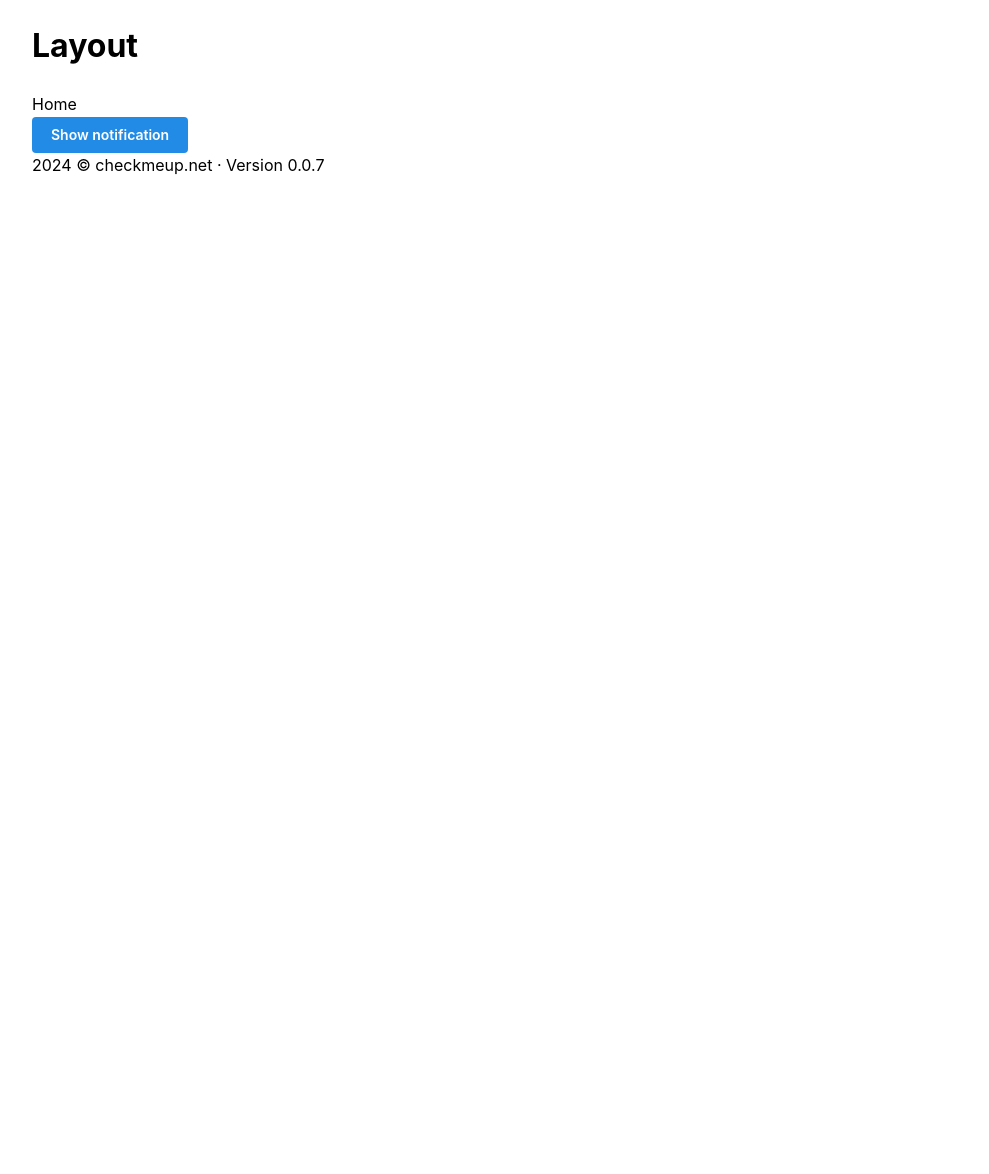
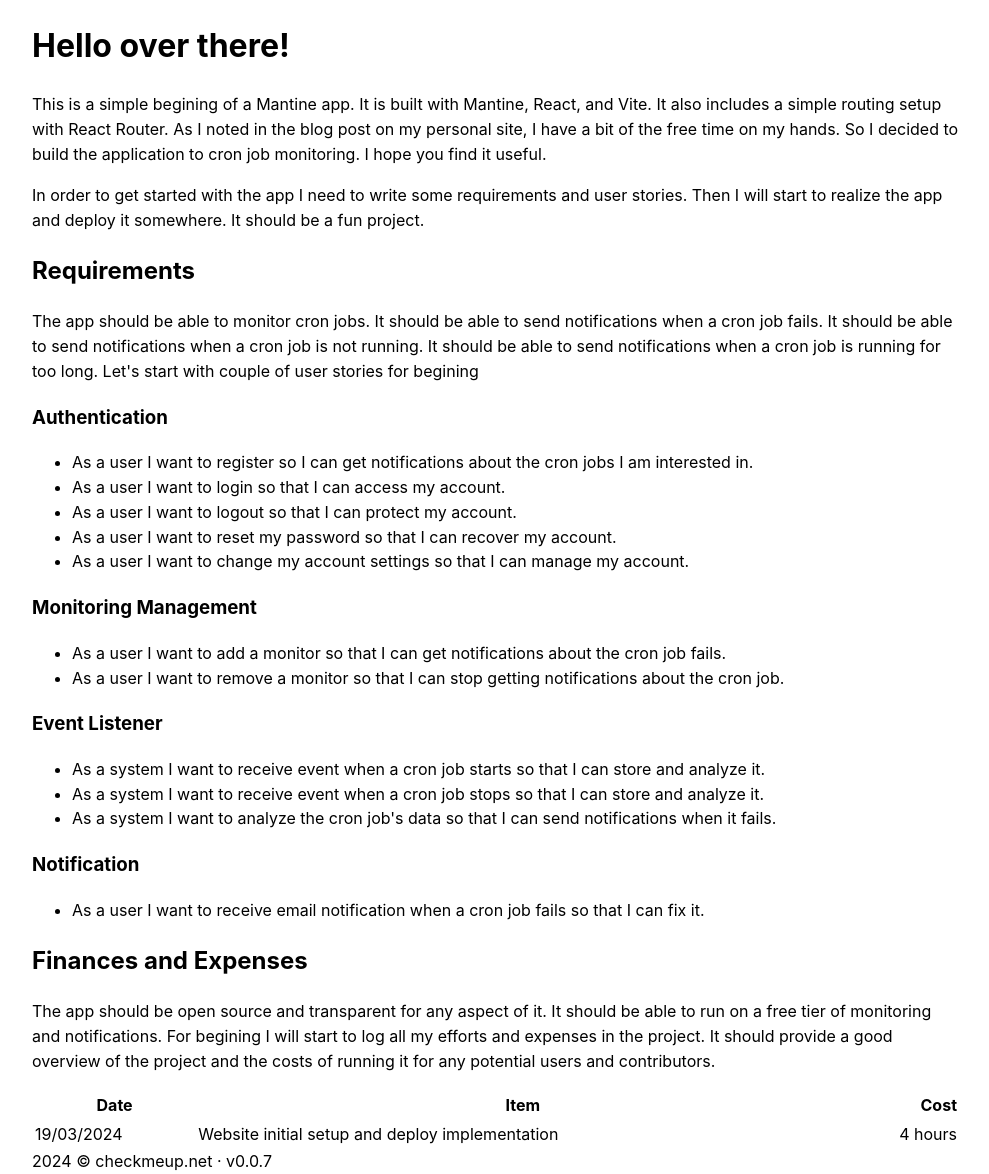
Before and after one commit to checkmeup/web, a React (Vite) app: page / in a window 1280 px wide. Shown: the whole page, without its empty margins (144-1133 px from the left). Before the commit the page ends 800 px from the top, so only its background shows below. Built offline with nearby package versions, Linux system fonts and the light colour scheme.

Commit message:
Add basic description

```diff
--- a/src/components/Footer.tsx
+++ b/src/components/Footer.tsx
@@ -1,7 +1,7 @@
 import pkg from '../../package.json';
 
 const Footer = () => {
-  return <footer>2024 &copy; checkmeup.net &middot; Version {pkg.version}</footer>;
+  return <footer>2024 &copy; checkmeup.net &middot; v{pkg.version}</footer>;
 };
 
 export default Footer;
--- a/src/pages/Home.tsx
+++ b/src/pages/Home.tsx
@@ -1,22 +1,66 @@
-import { Text } from '@mantine/core';
 import Footer from '../components/Footer';
-import { notifications } from '@mantine/notifications';
-import { Button } from '@mantine/core';
 
 const Home = () => {
   return (
     <>
-      <Text>Home</Text>
-      <Button
-        onClick={() =>
-          notifications.show({
-            title: 'Default notification',
-            message: 'Hey there! 🤥',
-          })
-        }
-      >
-        Show notification
-      </Button>
+      <h1>Hello over there!</h1>
+      <p>
+        This is a simple begining of a Mantine app. It is built with Mantine, React, and Vite. It also includes a simple
+        routing setup with React Router. As I noted in the blog post on my personal site, I have a bit of the free time
+        on my hands. So I decided to build the application to cron job monitoring. I hope you find it useful.{' '}
+      </p>
+      <p>
+        In order to get started with the app I need to write some requirements and user stories. Then I will start to
+        realize the app and deploy it somewhere. It should be a fun project.
+      </p>
+      <h2>Requirements</h2>
+      <p>
+        The app should be able to monitor cron jobs. It should be able to send notifications when a cron job fails. It
+        should be able to send notifications when a cron job is not running. It should be able to send notifications
+        when a cron job is running for too long. Let's start with couple of user stories for begining
+      </p>
+      <h3>Authentication</h3>
+      <ul>
+        <li>As a user I want to register so I can get notifications about the cron jobs I am interested in.</li>
+        <li>As a user I want to login so that I can access my account.</li>
+        <li>As a user I want to logout so that I can protect my account.</li>
+        <li>As a user I want to reset my password so that I can recover my account.</li>
+        <li>As a user I want to change my account settings so that I can manage my account.</li>
+      </ul>
+      <h3>Monitoring Management</h3>
+      <ul>
+        <li>As a user I want to add a monitor so that I can get notifications about the cron job fails.</li>
+        <li>As a user I want to remove a monitor so that I can stop getting notifications about the cron job.</li>
+      </ul>
+      <h3>Event Listener</h3>
+      <ul>
+        <li>As a system I want to receive event when a cron job starts so that I can store and analyze it.</li>
+        <li>As a system I want to receive event when a cron job stops so that I can store and analyze it.</li>
+        <li>As a system I want to analyze the cron job's data so that I can send notifications when it fails.</li>
+      </ul>
+      <h3>Notification</h3>
+      <ul>
+        <li>As a user I want to receive email notification when a cron job fails so that I can fix it.</li>
+      </ul>
+      <h2>Finances and Expenses</h2>
+      <p>
+        The app should be open source and transparent for any aspect of it. It should be able to run on a free tier of
+        monitoring and notifications. For begining I will start to log all my efforts and expenses in the project. It
+        should provide a good overview of the project and the costs of running it for any potential users and
+        contributors.
+      </p>
+      <table width={'100%'}>
+        <tr>
+          <th>Date</th>
+          <th>Item</th>
+          <th align="right">Cost</th>
+        </tr>
+        <tr>
+          <td>19/03/2024</td>
+          <td>Website initial setup and deploy implementation</td>
+          <td align="right">4 hours</td>
+        </tr>
+      </table>
       <Footer />
     </>
   );
--- a/src/pages/Layout.tsx
+++ b/src/pages/Layout.tsx
@@ -4,7 +4,6 @@ import { Container, Box } from '@mantine/core';
 const Layout = () => {
   return (
     <Container>
-      <h1>Layout</h1>
       <Box>
         <Outlet />
       </Box>
```
